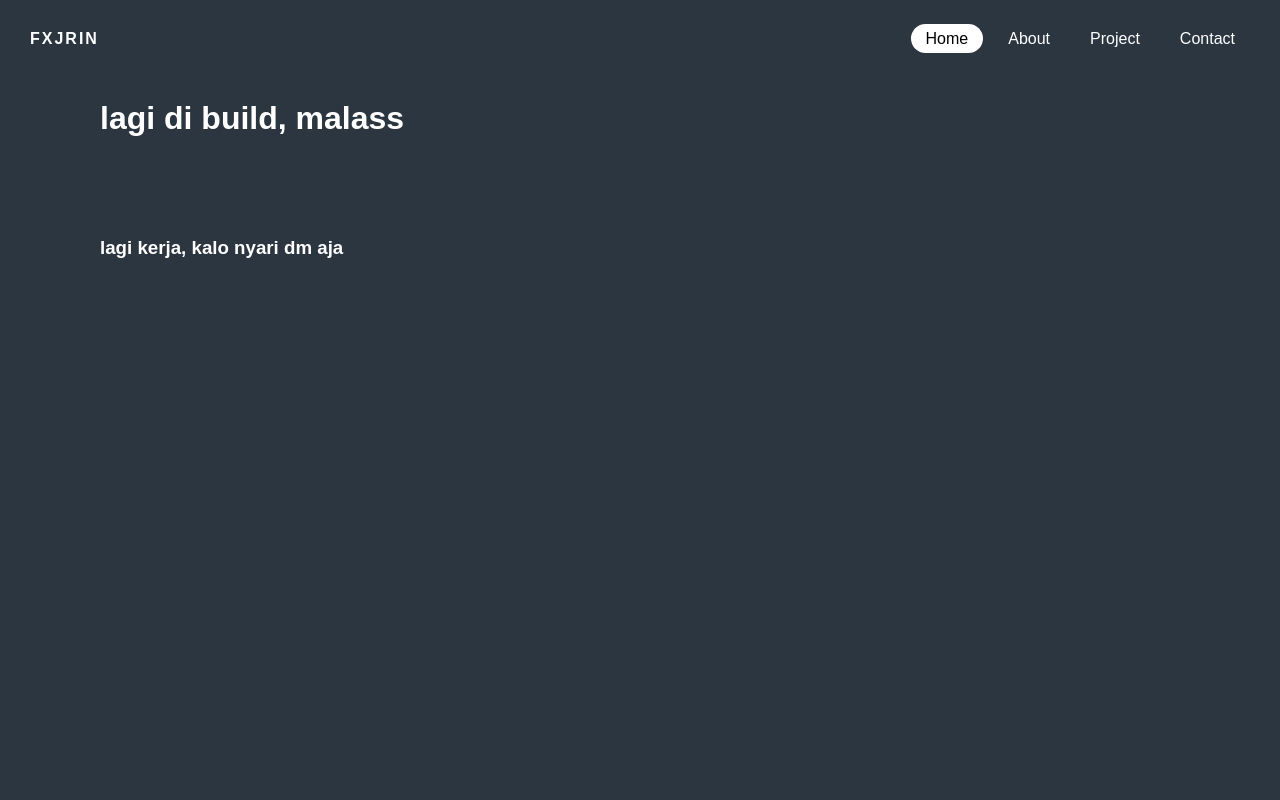
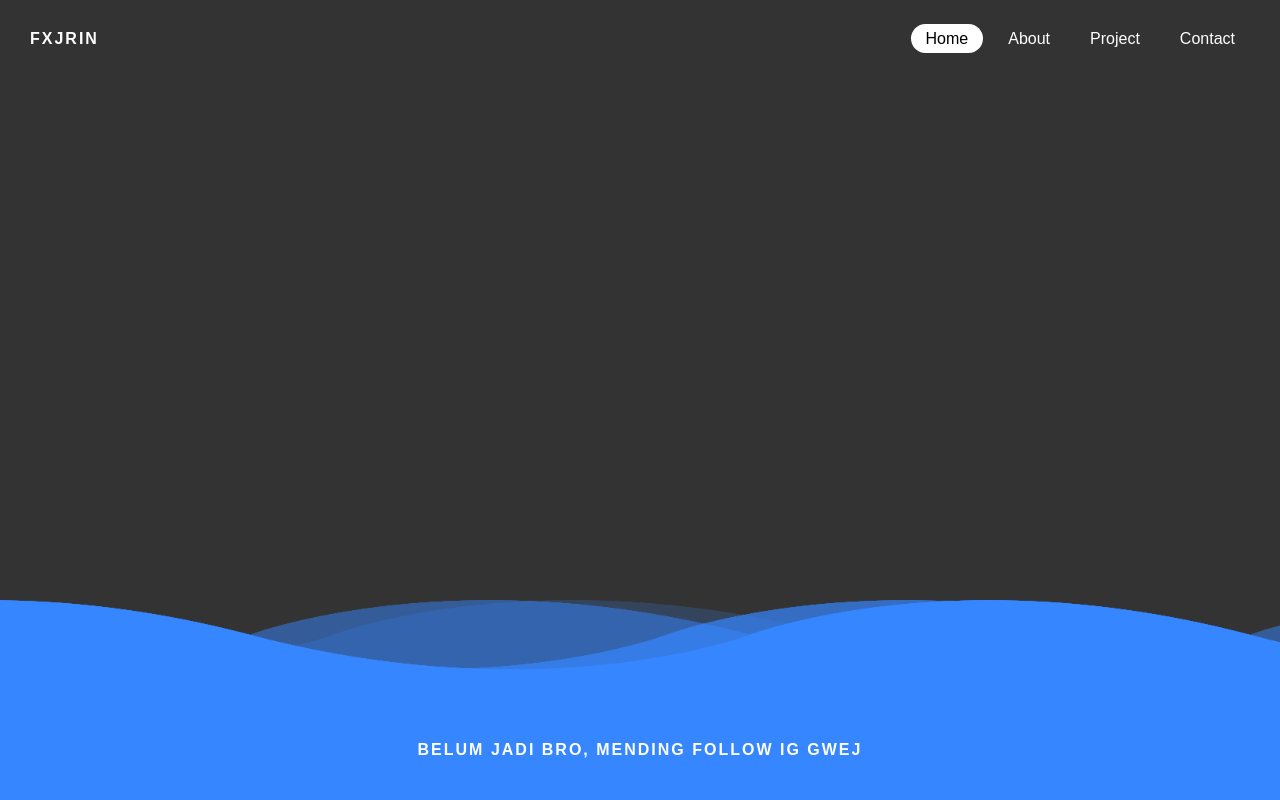
Before and after one commit to fxjrin/fxjrin, a plain HTML site: page index.html in a window 1280 px wide. Drawn offline with Linux system fonts and the light colour scheme.

Commit message:
Add files via upload

```diff
--- a/index.html
+++ b/index.html
@@ -20,7 +20,16 @@
         </ul>
     </header>
 
-    <h1>lagi di build, malass</h1>
-    <h3>lagi kerja, kalo nyari dm aja</h3>
+    <footer>
+        <div class="waves">
+            <div class="wave" id="wave1"></div>
+            <div class="wave" id="wave2"></div>
+            <div class="wave" id="wave3"></div>
+            <div class="wave" id="wave4"></div>
+        </div>
+
+        <a href=https://www.instagram.com/fajrin.fx/ class="link">belum jadi bro, mending follow ig gwej</a>
+
+    </footer>
 </body>
 </html>
--- a/style.css
+++ b/style.css
@@ -8,7 +8,11 @@
 
 body
 {
-    background-color: rgb(44, 54, 65);
+    display: flex;
+    justify-content: flex-end;
+    align-items: flex-end;
+    min-height: 100vh;
+    background: #333;
 }
 
 header
@@ -61,8 +65,80 @@ header ul li a.active
     color: black;
 }
 
-h1, h3
+footer
+{
+    position: relative;
+    width: 100%;
+    background: #3586ff;
+    min-height: 100px;
+    padding: 20px 50px;
+    display: flex;
+    justify-content: center;
+    align-items: center;
+}
+
+footer .link
 {
     color: white;
-    margin: 100px;
+    font-weight: 700;
+    text-decoration: none;
+    font-size: 200;
+    text-transform: uppercase;
+    letter-spacing: 2px;
 }
+
+footer .wave
+{
+    position: absolute;
+    top: -100px;
+    left: 0;
+    width: 100%;
+    height: 100px;
+    background: url(wave.png);
+    background-size: 1000px 100px;
+}
+
+footer .wave#wave1
+{
+    z-index: 1000;
+    opacity: 1;
+    bottom: 0;
+    animation: animateWave 4s linear infinite;
+}
+
+footer .wave#wave2
+{
+    z-index: 999;
+    opacity: 0.5;
+    bottom: 10px;
+    animation: animateWave2 4s linear infinite;
+}
+
+footer .wave#wave3
+{
+    z-index: 1000;
+    opacity: 0.2;
+    bottom: 15px;
+    animation: animateWave 3s linear infinite;
+}
+
+footer .wave#wave4
+{
+    z-index: 999;
+    opacity: 0.7;
+    bottom: 20px;
+    animation: animateWave2 3s linear infinite;
+}
+@keyframes animateWave
+{
+    0% {background-position-x: 1000px;}
+
+    100% {background-position-x: 0px;}
+}
+
+@keyframes animateWave2
+{
+    0% {background-position-x: 0px;}
+
+    100% {background-position-x: 1000px;}
+}
```
Also changed, not shown: wave.png (added).
